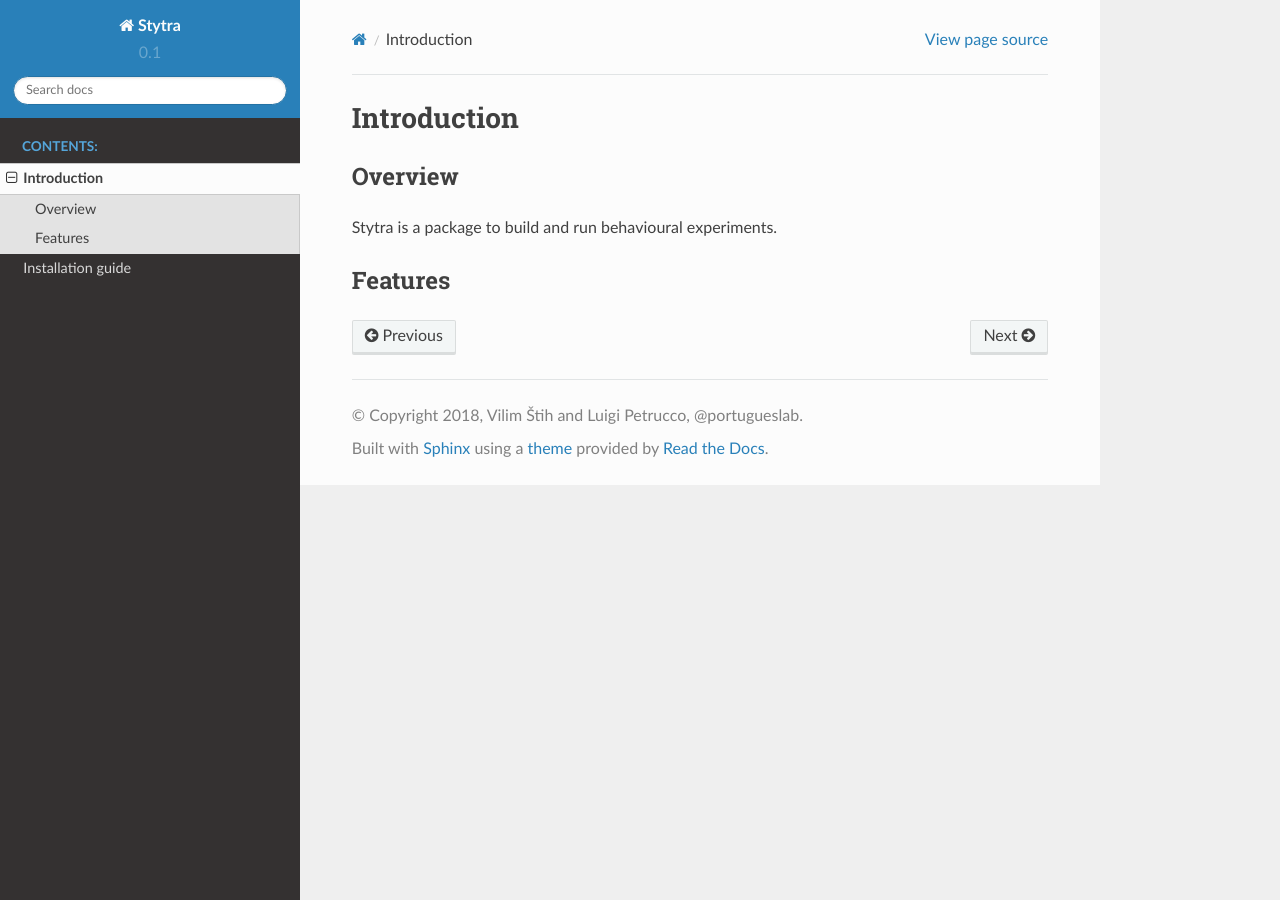
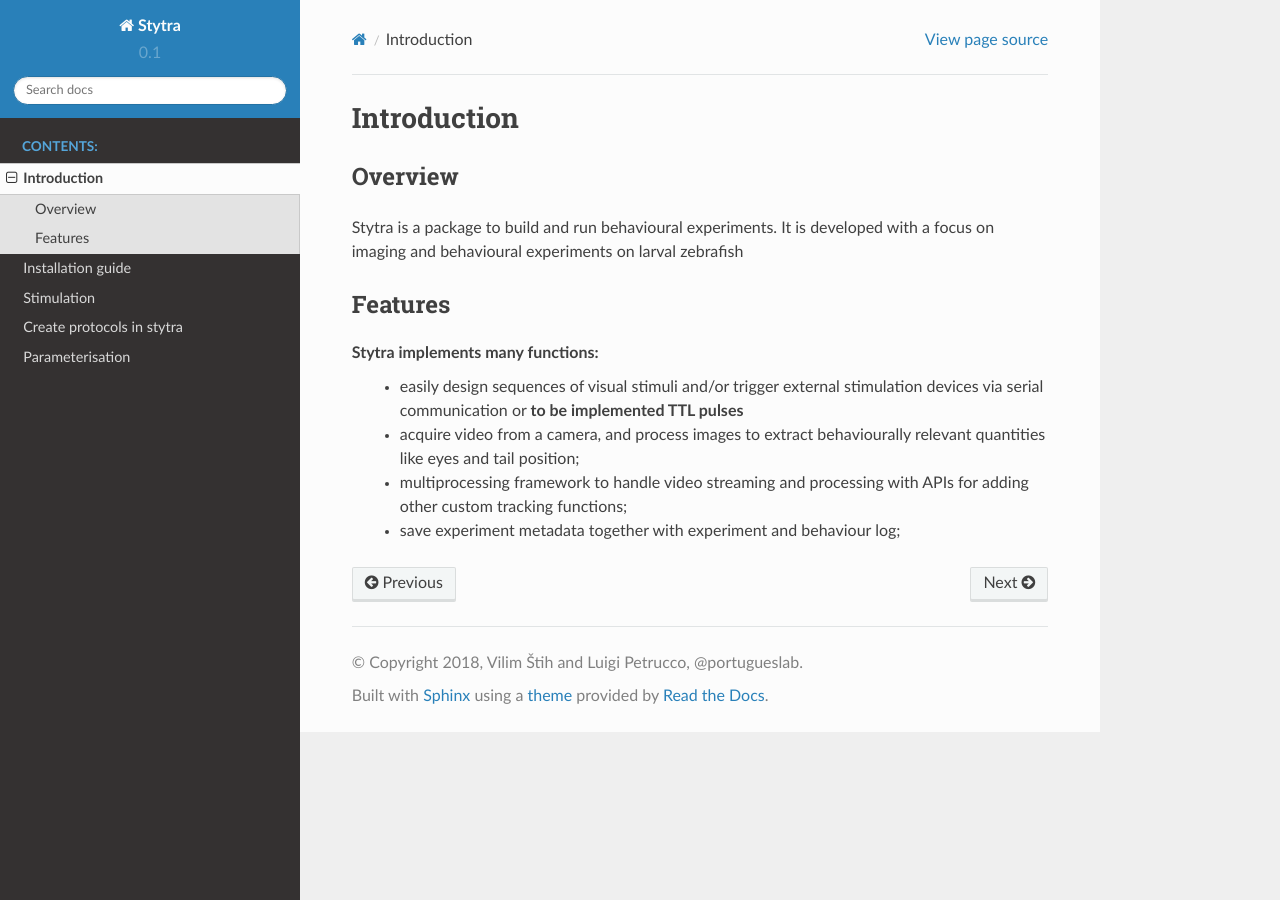
Before and after one commit to portugueslab/stytra, a Sphinx documentation site: the page built from docs/source/introduction.rst, in a window 1280 px wide. Built offline with Sphinx 7.4.7 and the Read the Docs theme 2.0.0, drawn with Linux system fonts in a browser that asks for light colours.

Commit message:
Working on docs

```diff
--- a/docs/source/conf.py
+++ b/docs/source/conf.py
@@ -48,6 +48,7 @@ extensions = [
     'sphinx.ext.ifconfig',
     'sphinx.ext.viewcode',
     'sphinx.ext.githubpages',
+    'sphinx.ext.autosectionlabel',
 ]
 
 # Add any paths that contain templates here, relative to this directory.
--- a/docs/source/index.rst
+++ b/docs/source/index.rst
@@ -14,6 +14,9 @@ Stytra is a package to build and run behavioural experiments
 
    introduction
    install_guide
+   stimulation_intro
+   create_protocol
+   parameters_stytra
 
 
 
--- a/docs/source/install_guide.rst
+++ b/docs/source/install_guide.rst
@@ -2,7 +2,6 @@ Installation guide
 ==================
 
 Stytra was developed and tested using Python 3.6 installed as part of the
-`Anaconda Python`_.
+`Anaconda Python`_ distribution.
 
 .. _`Anaconda Python`: https://www.anaconda.com/download/
-distribution.
--- a/docs/source/introduction.rst
+++ b/docs/source/introduction.rst
@@ -3,8 +3,17 @@ Introduction
 
 Overview
 --------
-Stytra is a package to build and run behavioural experiments.
+Stytra is a package to build and run behavioural experiments. It is developed with a focus
+on imaging and behavioural experiments on larval zebrafish
 
 
 Features
 --------
+Stytra implements many functions:
+ - easily design sequences of visual stimuli and/or trigger external stimulation
+   devices via serial communication or **to be implemented TTL pulses**
+ - acquire video from a camera, and process images to extract behaviourally relevant
+   quantities like eyes and tail position;
+ - multiprocessing framework to handle video streaming and processing with APIs for
+   adding other custom tracking functions;
+ - save experiment metadata together with experiment and behaviour log;
--- /dev/null
+++ b/docs/source/parameters_stytra.rst
@@ -0,0 +1,4 @@
+Parameterisation
+================
+
+In stytra
```
Also changed, not shown: docs/source/create_protocol.rst (added, +68 -0 lines), docs/source/stimulation_intro.rst (added, +18 -0 lines), docs/source/image_processing.rst (added).
